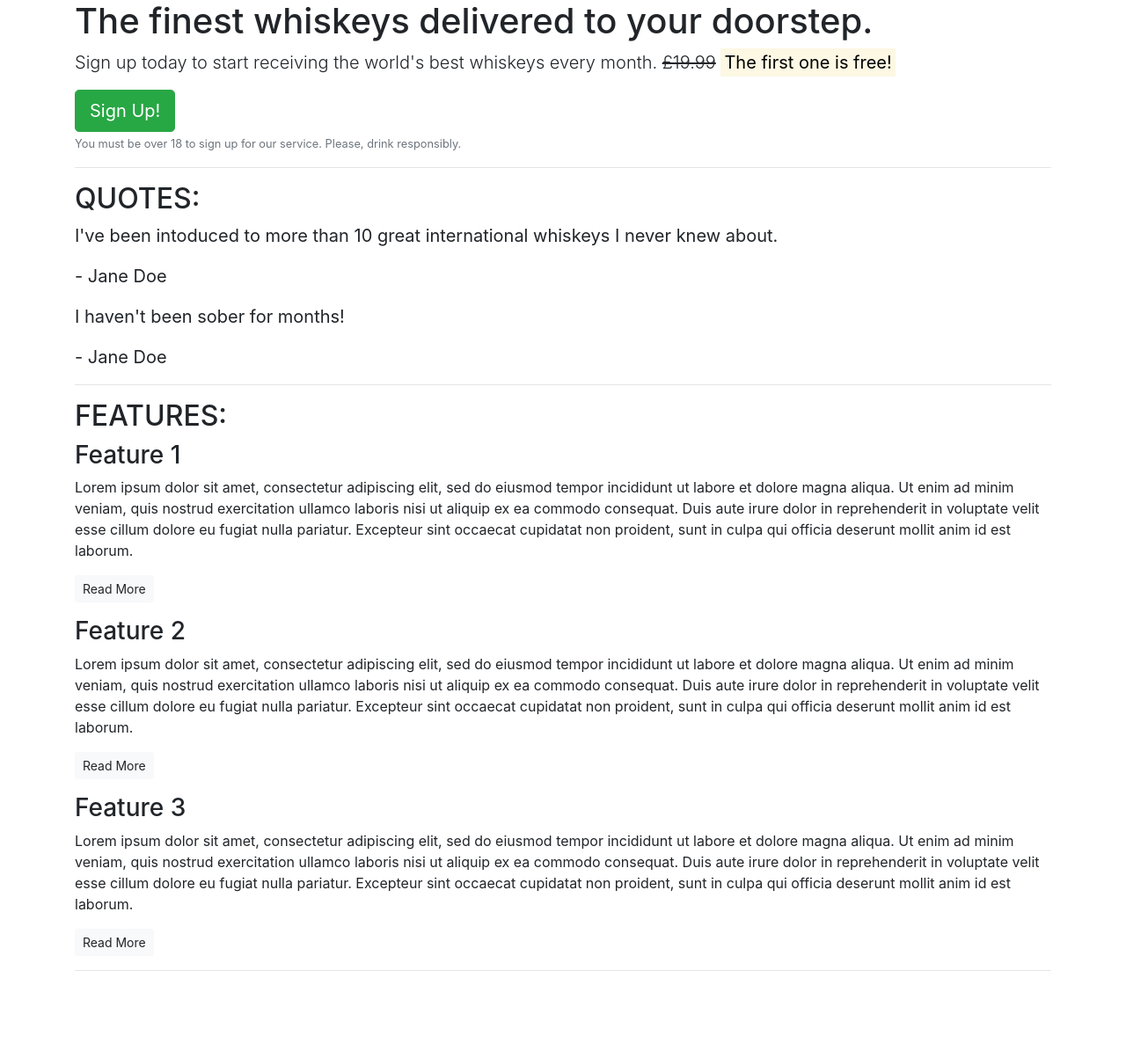
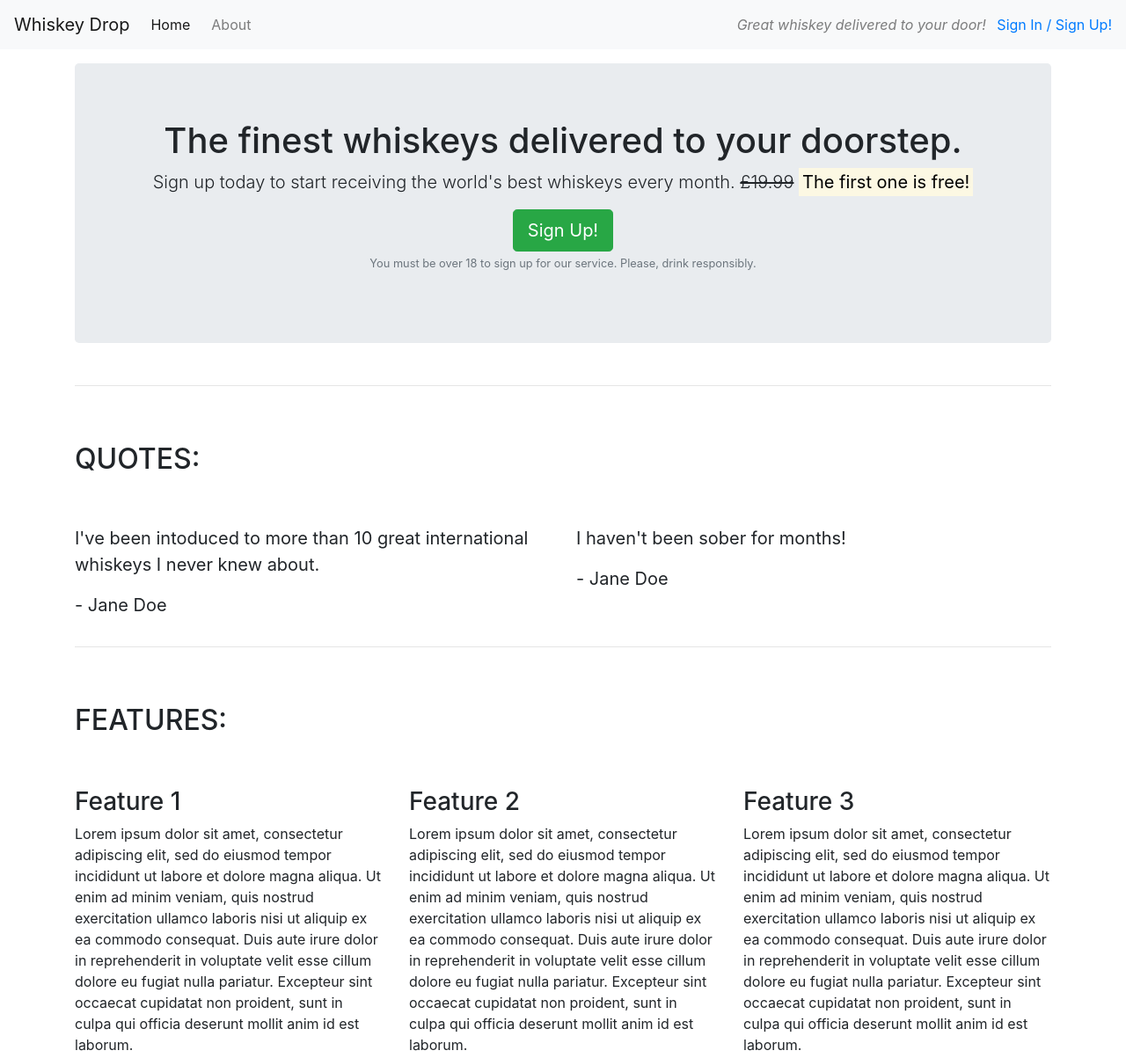
Before and after one commit to LAN-tr/bootstrap-practice, a plain HTML site: page index.html in a window 1280 px wide. Shown: the top 1203 px of the page at 88% size. Before the commit the page ends 1120 px from the top, so only its background shows below. Drawn offline with nearby package versions, Linux system fonts and the light colour scheme.

Commit message:
add some responsive design and core elements alongside the videos

```diff
--- a/index.html
+++ b/index.html
@@ -13,36 +13,71 @@
 </head>
 
 <body>
-    <article class="container">
+  <nav class="navbar navbar-light bg-light navbar-expand-sm">
+    <a href="/" class="navbar-brand">Whiskey Drop</a>
+    <ul class="navbar-nav mr-auto">
+      <li class="active nav-item mr-2"><a class="nav-link" href="/">Home</a></li>
+      <li class="nav-item mr-2"><a class="nav-link" href="/about">About</a></li>
+      <li class="nav-item mr-2 d-block d-sm-none"><a class="nav-link" href="/login">Sign In / Sign Up</a></li>
+    </ul>
+    <div class="d-none d-md-block">
+    <p class="navbar-text my-auto mr-2"><i>Great whiskey delivered to your door!</i></p>
+    <a href="/login">Sign In / Sign Up!</a>
+    </div>
+  </nav>
+  <article class="container mt-3">
     <!-- Callout -->
-        <section class="callout">
+    <div class="row">
+      <div class="col-12">
+        <section class="callout jumbotron text-center">
           <h1>The finest whiskeys delivered to your doorstep.</h1>
           <p class="lead">Sign up today to start receiving the world's best whiskeys every month.
-                <s>£19.99</s> <strong><mark>The first one is free!</mark></strong></p>
+            <s class="d-none d-sm-inline">£19.99</s>
+            <span class="d-inline d-sm-none"><br></span>
+            <strong><mark>The first one is free!</mark></strong></p>
           <button class="btn btn-success btn-lg">Sign Up!</button>
-                <p class="text-muted"><small>You must be over 18 to sign up for our service. Please, drink responsibly.</small></p>
+          <p class="text-muted"><small>You must be over 18 to sign up for our service. Please, drink
+              responsibly.</small></p>
         </section>
+      </div>
+    </div>
     <!-- /.callout -->
     <hr>
 
     <!-- Quotes -->
     <section class="quotes">
+      <div class="row">
+        <div class="col-12 my-5">
           <h2 class="text-uppercase">Quotes:</h2>
+        </div>
+      </div>
+      <div class="row">
+        <div class="col-12 col-md-6">
           <blockquote class="blockquote">
             <p>I've been intoduced to more than 10 great international whiskeys I never knew about.</p>
             <p>- Jane Doe</p>
           </blockquote>
+        </div>
+        <div class="col-12 col-md-6">
           <blockquote class="blockquote">
             <p>I haven't been sober for months!</p>
             <p>- Jane Doe</p>
           </blockquote>
+        </div>
+      </div>
     </section>
     <!-- /.quotes -->
     <hr>
 
     <!-- Features -->
     <section class="features">
+      <div class="row">
+        <div class="col-12 my-5">
           <h2 class="text-uppercase">Features:</h2>
+        </div>
+      </div>
+      <div class="row">
+        <div class="col-12 col-md-6 col-lg-4">
           <div class="feature">
             <h3>Feature 1</h3>
             <p>Lorem ipsum dolor sit amet, consectetur adipiscing elit, sed do eiusmod tempor incididunt ut labore
@@ -52,6 +87,8 @@
               culpa qui officia deserunt mollit anim id est laborum.</p>
             <p><a class="btn btn-sm btn-light" href="">Read More</a></p>
           </div>
+        </div>
+        <div class="col-12 col-md-6 col-lg-4">
           <div class="feature">
             <h3>Feature 2</h3>
             <p>Lorem ipsum dolor sit amet, consectetur adipiscing elit, sed do eiusmod tempor incididunt ut labore
@@ -61,8 +98,9 @@
               culpa qui officia deserunt mollit anim id est laborum.</p>
             <p><a class="btn btn-sm btn-light" href="">Read More</a></p>
           </div>
+        </div>
 
-            </div>
+        <div class="col-12 d-md-none d-lg-block col-lg-4">
           <div class="feature">
             <h3>Feature 3</h3>
             <p>Lorem ipsum dolor sit amet, consectetur adipiscing elit, sed do eiusmod tempor incididunt ut labore
@@ -71,8 +109,9 @@
               cillum dolore eu fugiat nulla pariatur. Excepteur sint occaecat cupidatat non proident, sunt in
               culpa qui officia deserunt mollit anim id est laborum.</p>
             <p><a class="btn btn-sm btn-light" href="">Read More</a></p>
+
           </div>
-
+        </div>
       </div>
     </section>
     <!-- /.features -->
```
Lines whose indentation alone changed are shown as unchanged.
